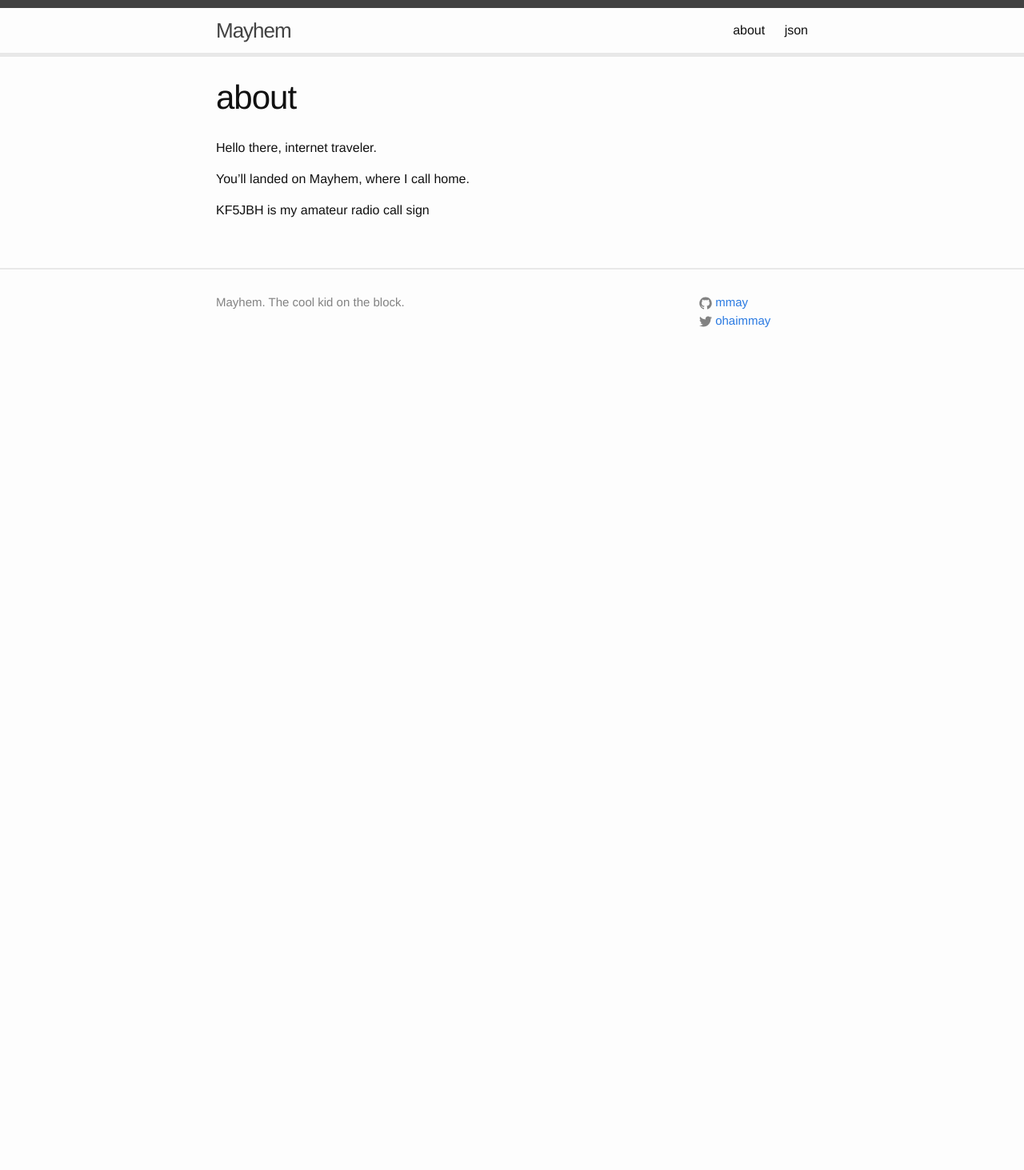
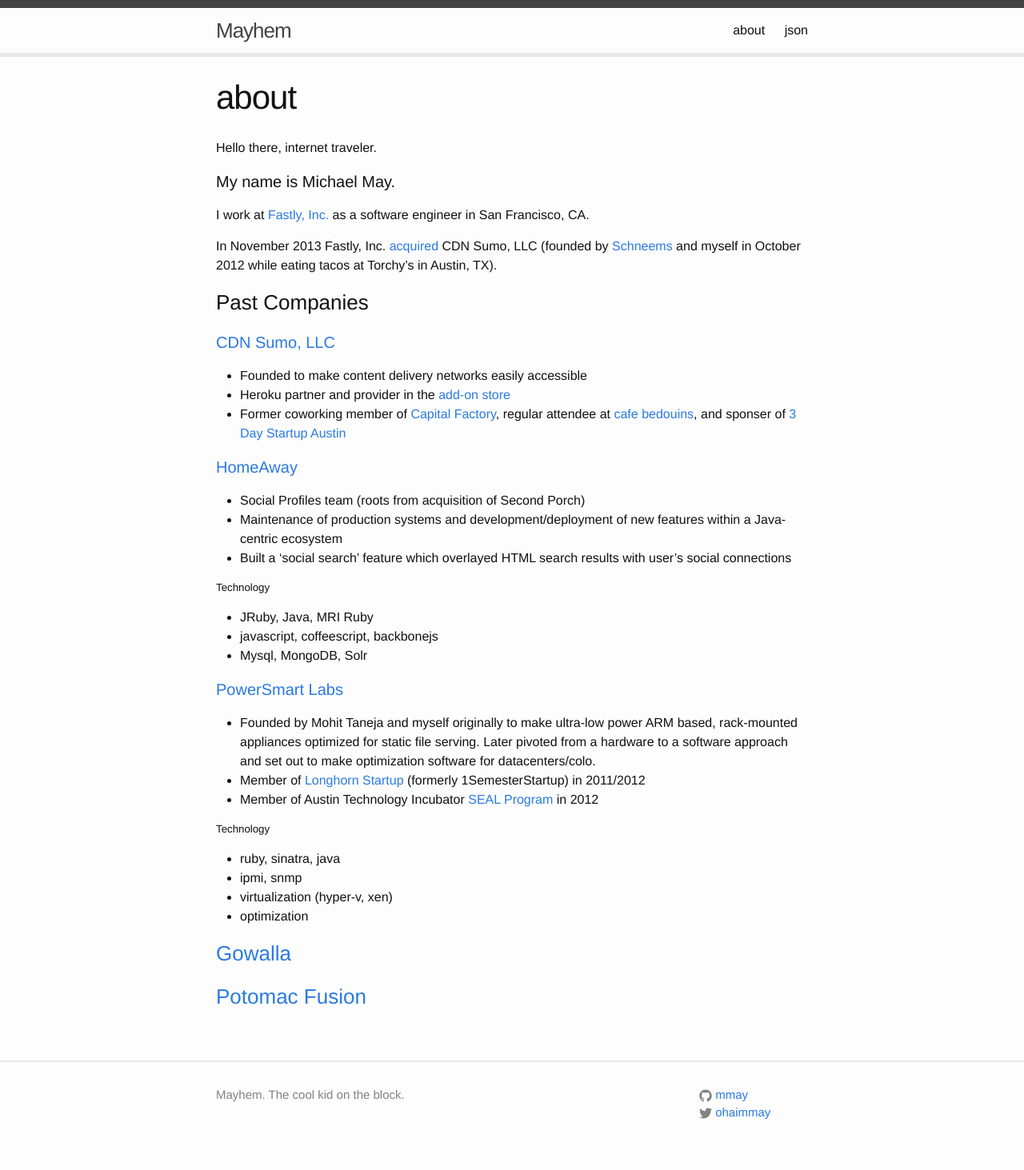
Before and after one commit to mmay/mayhem, a Jekyll site: the page built from about.md, in a window 1280 px wide. Shown: the whole page at 80% size. Built offline with Jekyll 4.4.1, drawn with Linux system fonts in a browser that asks for light colours; before the commit the page ends 900 px from its top, so only the background shows below that.

Commit message:
update about page

```diff
--- a/about.md
+++ b/about.md
@@ -6,6 +6,45 @@ permalink: about/
 
 Hello there, internet traveler.
 
-You'll landed on Mayhem, where I call home.
+#### My name is Michael May.
 
-KF5JBH is my amateur radio call sign
+I work at [Fastly, Inc.](http://www.fastly.com) as a software engineer in San Francisco, CA.
+
+In November 2013 Fastly, Inc. [acquired](http://www.fastly.com/blog/ruby-rails-fastly/) CDN Sumo, LLC
+(founded by [Schneems](http://www.schneems.com/) and myself in October 2012 while eating tacos at Torchy's in Austin, TX).
+
+
+### Past Companies
+
+#### [CDN Sumo, LLC](http://www.crunchbase.com/organization/cdn-sumo)
+- Founded to make content delivery networks easily accessible
+- Heroku partner and provider in the [add-on store](https://addons.heroku.com/)
+- Former coworking member of [Capital Factory](http://capitalfactory.com/), regular attendee at [cafe bedouins](http://www.cafebedouins.com/), and sponser of [3 Day Startup Austin](http://3daystartup.org/)
+
+#### [HomeAway](http://www.homeaway.com/)
+- Social Profiles team (roots from acquisition of Second Porch)
+- Maintenance of production systems and development/deployment of new features within a Java-centric ecosystem
+- Built a 'social search' feature which overlayed HTML search results with user's social connections
+
+##### Technology
+- JRuby, Java, MRI Ruby
+- javascript, coffeescript, backbonejs
+- Mysql, MongoDB, Solr
+
+
+#### [PowerSmart Labs](https://github.com/powersmartlabs)
+- Founded by Mohit Taneja and myself originally to make ultra-low power ARM based,
+rack-mounted appliances optimized for static file serving. Later pivoted from a
+hardware to a software approach and set out to make optimization software for datacenters/colo.
+- Member of [Longhorn Startup](http://longhornstartup.com/portfolio-2/portfolio-spring-2012/) (formerly 1SemesterStartup) in 2011/2012
+- Member of Austin Technology Incubator [SEAL Program](http://ati.utexas.edu/seal/) in 2012
+
+##### Technology
+- ruby, sinatra, java
+- ipmi, snmp
+- virtualization (hyper-v, xen)
+- optimization
+
+### [Gowalla](http://en.wikipedia.org/wiki/Gowalla)
+
+### [Potomac Fusion](https://www.linkedin.com/company/potomac-fusion)
```
